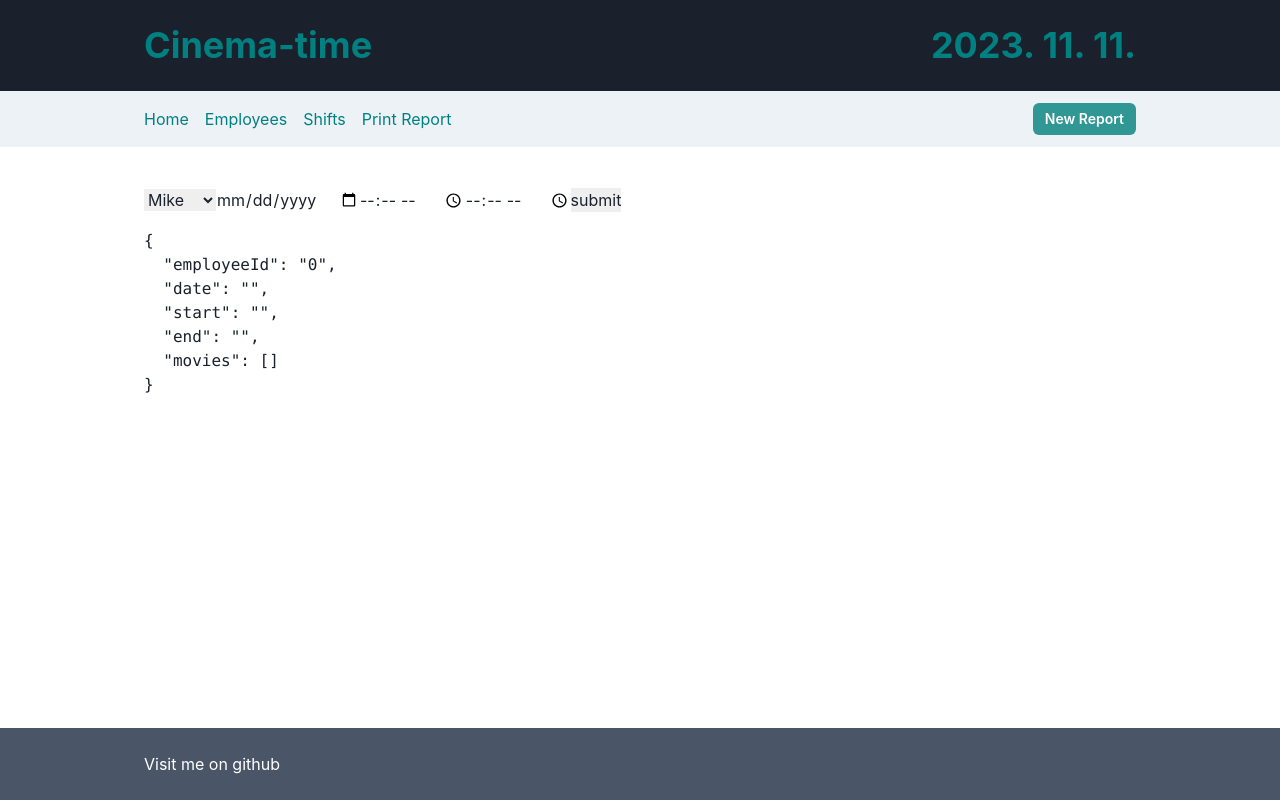
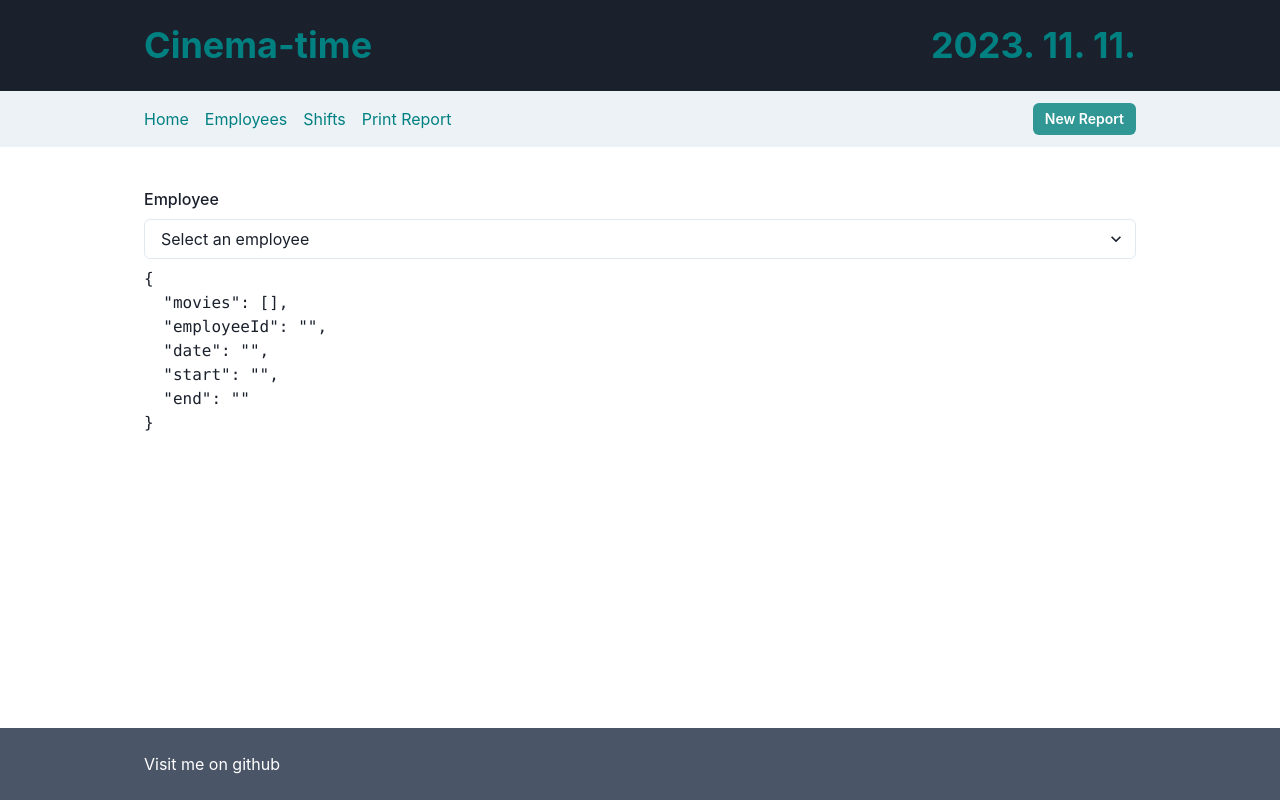
Before and after one commit to laszloekovacs/cinema-time, a Next.js app: page /shifts/create in a window 1280 px wide. Built offline with nearby package versions, Linux system fonts and the light colour scheme.

Commit message:
reimplemeneted the form

```diff
--- a/app/components/AddShiftForm.tsx
+++ b/app/components/AddShiftForm.tsx
@@ -1,12 +1,24 @@
 "use client"
-import { Stack } from "@chakra-ui/react"
+import {
+  FormControl,
+  FormLabel,
+  VStack,
+  Button,
+  HStack,
+  Input,
+  Select,
+  Stack,
+} from "@chakra-ui/react"
 import { useFieldArray, useForm } from "react-hook-form"
 
 const AddShiftForm = () => {
   const { control, watch, register, handleSubmit, formState } = useForm({})
-  const { fields, insert, remove } = useFieldArray({
+  const { fields, append, remove } = useFieldArray({
     control,
     name: "movies",
+    rules: {
+      minLength: 1,
+    },
   })
   const state = watch()
 
@@ -17,36 +29,62 @@ const AddShiftForm = () => {
   return (
     <Stack>
       <form onSubmit={handleSubmit(onSubmit)}>
-        <select {...register("employeeId")}>
+        <FormControl>
+          <FormLabel>Employee</FormLabel>
+          <Select {...register("employeeId")} placeholder="Select an employee">
             <option value="0">Mike</option>
             <option value="1">Steeve</option>
             <option value="2">Mark</option>
-        </select>
+          </Select>
+        </FormControl>
+        {state.employeeId != "" && (
+          <>
+            <FormControl>
+              <FormLabel>Date</FormLabel>
+              <Input type="date" {...register("date", { required: true })} />
+            </FormControl>
+            <FormControl>
+              <FormLabel>Start</FormLabel>
+              <Input type="time" {...register("start", { required: true })} />
+            </FormControl>
+            <FormControl>
+              <FormLabel>End</FormLabel>
+              <Input type="time" {...register("end", { required: true })} />
+            </FormControl>
 
-        <input type="date" {...register("date")} />
-        <input type="time" {...register("start")} />
-        <input type="time" {...register("end")} />
+            <VStack my={6}>
+              <Button
+                size="sm"
+                variant="outline"
+                onClick={() => append("movie")}
+              >
+                add movie
+              </Button>
 
-        <input type="submit" value="submit" />
-      </form>
+              {fields.map((field, index) => (
+                <HStack key={field.id}>
+                  <FormLabel htmlFor="Movie Title">Title</FormLabel>
+                  <Input type="text" {...register(`movies.${index}`)} />
 
-      <ul>
-        {fields.map((field, index) => (
-          <div key={field.id}>
-            <label htmlFor="title">Title</label>
-            <input type="text" {...register(`movies.${index}.title`)} />
-
-            <button
+                  <Button
+                    size="sm"
+                    variant="outline"
                     type="button"
                     onClick={() => {
                       remove(index)
                     }}
                   >
                     remove
-            </button>
-          </div>
+                  </Button>
+                </HStack>
               ))}
-      </ul>
+            </VStack>
+            <Button type="submit" colorScheme="blue">
+              Submit
+            </Button>
+          </>
+        )}
+      </form>
       <pre>{JSON.stringify(state, null, 2)}</pre>
     </Stack>
   )
```
Lines whose indentation alone changed are shown as unchanged.
